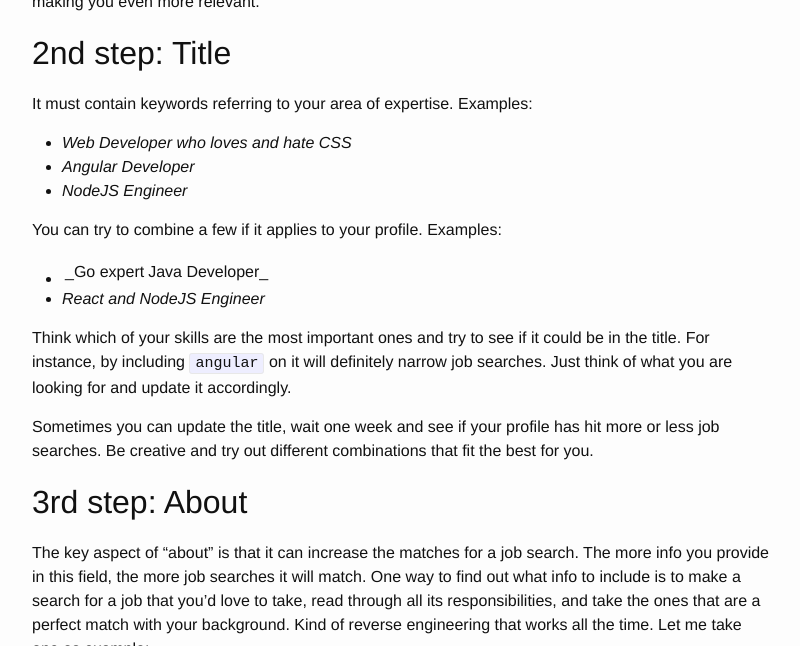
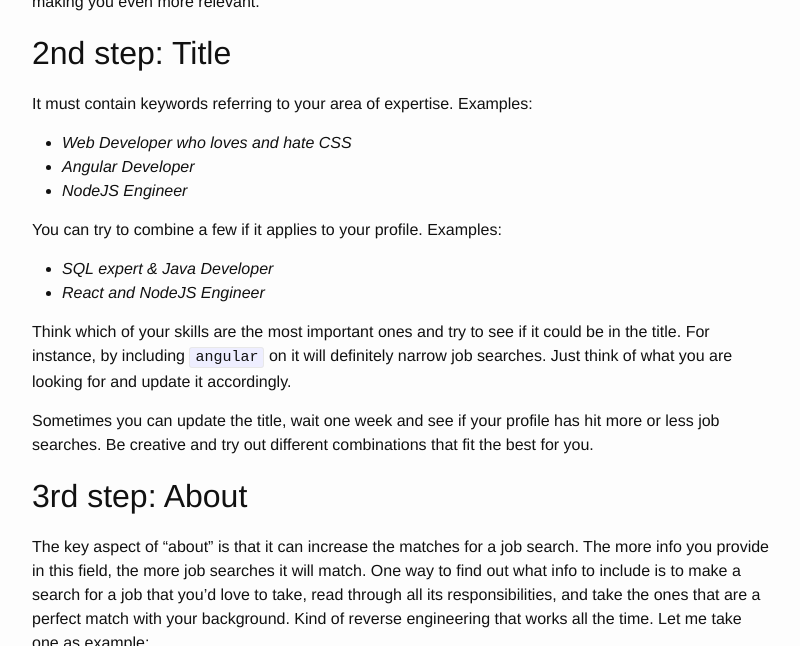
Before and after one commit to luciomartinez/luciomartinez.github.io, a Jekyll site: the page built from _posts/2021-01-08-5-steps-to-make-your-linkedin-standout.markdown, in a window 1280 px wide and 900 px high, scrolled down 1161 px, cut to the strip 0-646 px from the top of the window. Shown: the whole strip, without its empty margins (238-1038 px from the left). Built offline with Jekyll 4.4.1, drawn with Linux system fonts in a browser that asks for light colours; comment, search, counter and statistics services are not loaded.

Commit message:
Address an isse where special character breaks format

```diff
--- a/_posts/2021-01-08-5-steps-to-make-your-linkedin-standout.markdown
+++ b/_posts/2021-01-08-5-steps-to-make-your-linkedin-standout.markdown
@@ -44,7 +44,7 @@ It must contain keywords referring to your area of expertise. Examples:
  - _NodeJS Engineer_
 
 You can try to combine a few if it applies to your profile. Examples:
- - _Go expert | Java Developer_
+ - _SQL expert & Java Developer_
  - _React and NodeJS Engineer_
 
 Think which of your skills are the most important ones and try to see if it could be in the title.
```
